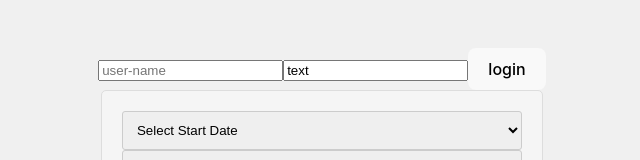
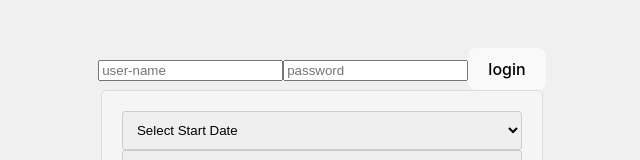
Before and after one commit to Netdreion/Bank-Study, a React (Vite) app: page / in a window 1280 px wide. Shown: the part 214-374 px from the top of the page, without its empty margins (318-958 px from the left). Built offline with nearby package versions, Linux system fonts and the light colour scheme.

Commit message:
bug fixed

```diff
--- a/src/Components/Login.jsx
+++ b/src/Components/Login.jsx
@@ -3,29 +3,31 @@ import { useState } from "react";
 const Login = () => {
   const [user, setUser] = useState({
     userName: "",
-    password: null,
+    password: "",
   });
   const handleChange = (e) => {
-    if (user.userName.lenght > 5 && user.pasword.length > 5) {
-      return (
-        <div>
-          <p>please enter more then 5 charecter</p>
-        </div>
-      );
-    } else {
-      setUser({ userName: e.target.value, password: e.target.value });
-    }
+    const { name, value } = e.target;
+    setUser((prevUser) => ({
+      ...prevUser,
+      [name]: value,
+    }));
   };
 
   return (
     <div>
       <input
+        name="userName"
         value={user.userName}
         placeholder="user-name"
         onChange={handleChange}
       ></input>
-      <input value="text" placeholder="user-name"></input>
-      <button>login</button>
+      <input
+        name="password"
+        value={user.password}
+        placeholder="password"
+        onChange={handleChange}
+      ></input>
+      <button>{user.userName.length < 5 ? "login" : "logout"}</button>
     </div>
   );
 };
```
